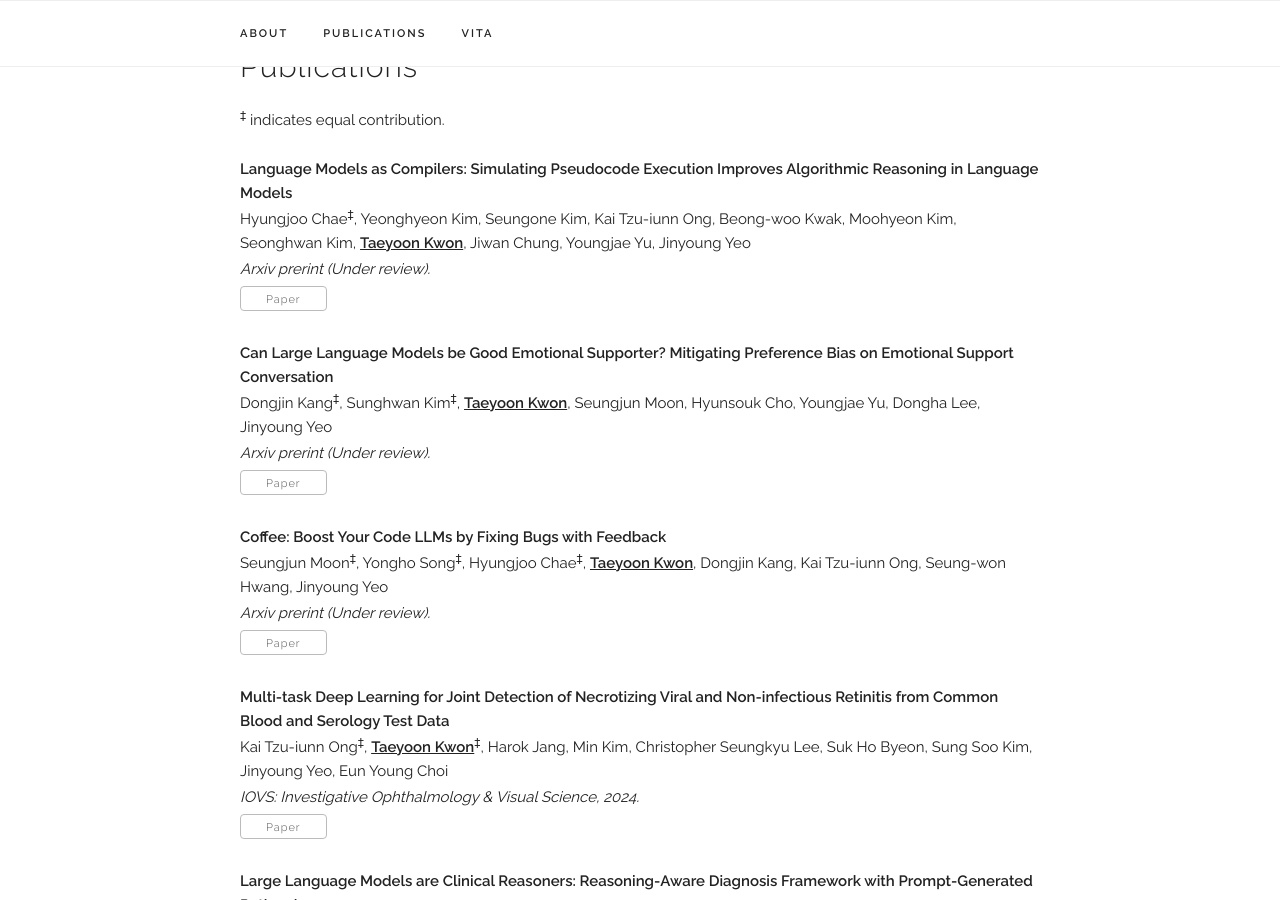
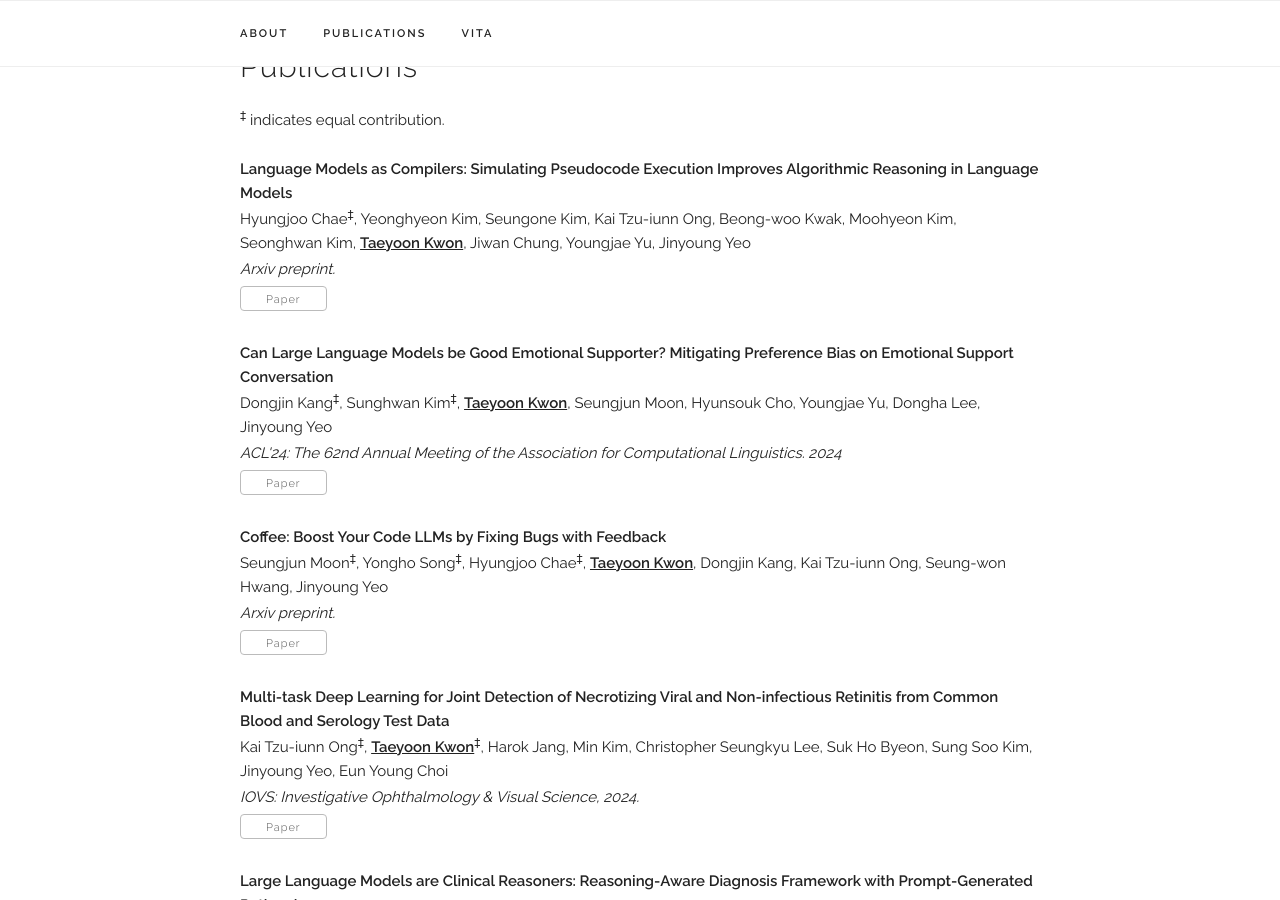
Before and after one commit to Connoriginal/Connoriginal.github.io, a Jekyll site: the page built from index.html, in a window 1280 px wide and 900 px high, scrolled down 818 px. Built offline with Jekyll 4.4.1, drawn with Linux system fonts in a browser that asks for light colours; some web fonts are replaced.

Commit message:
update publication

```diff
--- a/_data/publications.yaml
+++ b/_data/publications.yaml
@@ -1,19 +1,19 @@
 papers:
   - title: "Language Models as Compilers: Simulating Pseudocode Execution Improves Algorithmic Reasoning in Language Models"
     authors: "Hyungjoo Chae<sup>‡</sup>, Yeonghyeon Kim, Seungone Kim, Kai Tzu-iunn Ong, Beong-woo Kwak, Moohyeon Kim, Seonghwan Kim, <b><u>Taeyoon Kwon</u></b>, Jiwan Chung, Youngjae Yu, Jinyoung Yeo"
-    venue: "Arxiv prerint (Under review)."
+    venue: "Arxiv preprint."
     paper_pdf: "https://arxiv.org/abs/2404.02575"
     selected: y
 
   - title: "Can Large Language Models be Good Emotional Supporter? Mitigating Preference Bias on Emotional Support Conversation"
     authors: "Dongjin Kang<sup>‡</sup>, Sunghwan Kim<sup>‡</sup>, <b><u>Taeyoon Kwon</u></b>, Seungjun Moon, Hyunsouk Cho, Youngjae Yu, Dongha Lee, Jinyoung Yeo"
-    venue: "Arxiv prerint (Under review)."
+    venue: "ACL'24: The 62nd Annual Meeting of the Association for Computational Linguistics. 2024"
     paper_pdf: "https://arxiv.org/abs/2402.13211"
     selected: y
 
   - title: "Coffee: Boost Your Code LLMs by Fixing Bugs with Feedback"
     authors: "Seungjun Moon<sup>‡</sup>, Yongho Song<sup>‡</sup>, Hyungjoo Chae<sup>‡</sup>, <b><u>Taeyoon Kwon</u></b>, Dongjin Kang, Kai Tzu-iunn Ong, Seung-won Hwang, Jinyoung Yeo"
-    venue: "Arxiv prerint (Under review)."
+    venue: "Arxiv preprint."
     paper_pdf: "https://arxiv.org/abs/2311.07215"
     selected: y
 
```
